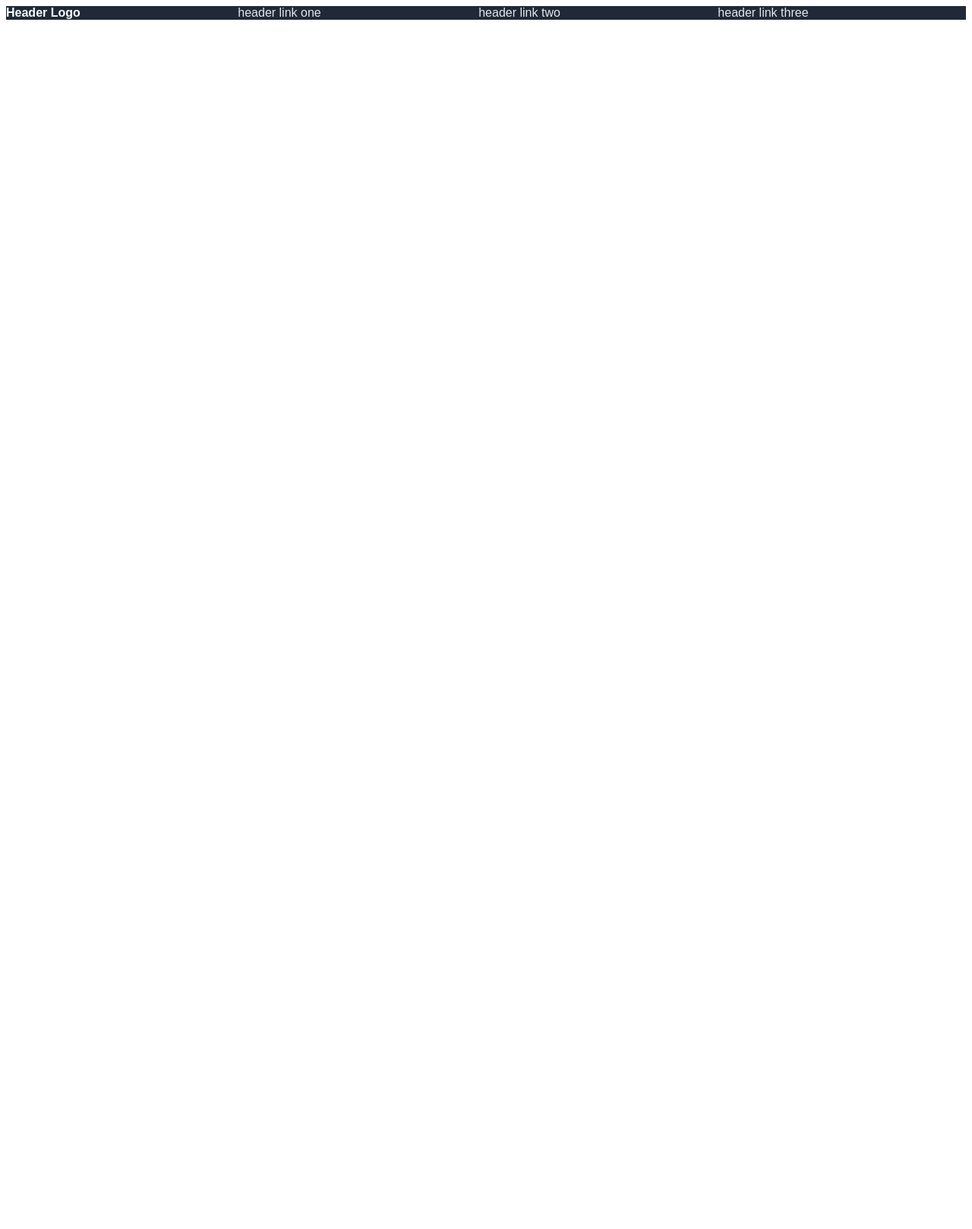
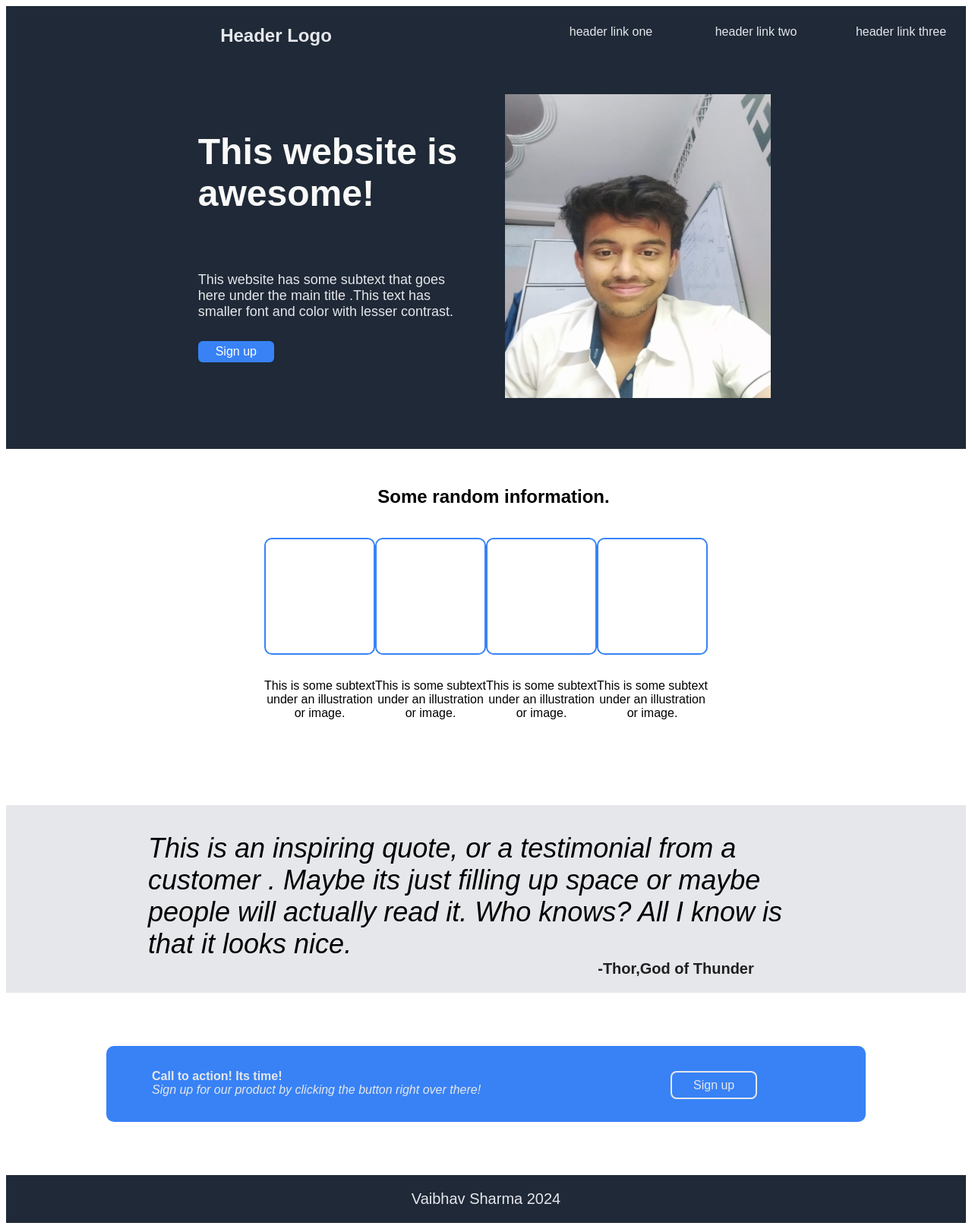
Before and after one commit to pudeesht/LandingPage-OdinProject, a plain HTML site: page index.html in a window 1280 px wide. Shown: the whole page at 76% size. Before the commit the page ends 800 px from the top, so only its background shows below. Drawn offline with Linux system fonts and the light colour scheme.

Commit message:
made the final look

```diff
--- a/index.html
+++ b/index.html
@@ -9,22 +9,75 @@
 
 <body>
 
-<div class="container">
-    <div class="headermain"> Header Logo</div>
-    <div class="headerside"> header link one</div>
-    <div class="headerside"> header link two</div>
-    <div class="headerside"> header link three</div>
-</div>
+
+    <div class="container">
+        <div class="main"> Header Logo</div>
+        <div class="side"> header link one</div>
+        <div class="side"> header link two</div>
+        <div class="side"> header link three</div>
+    </div>
+
+    <div class="container2">
+
+        <div class="textcontainer">
+
+            <p class="maintext">This website is awesome!</p>
+            <p class="subtext">This website has some subtext that goes here under the main title .This text has smaller font and color with lesser contrast.</p>
+            <div class="button">Sign up</div>
+
+        </div>
+
+        <div class ><img src="mypic.jpg" alt="Pudeesht sir" height="400px" width="350px"></div>
+
+    </div>
+
+    <div class="container3">
+
+        <p class="main">Some random information.</p>
+        <div class="boxes">
+
+            <p class="box"></p>
+            <p class="box"></p>
+            <p class="box"></p>
+            <p class="box"></p>
+
+        </div>
+        <div class="textboxes">
+
+            <p class="desc">This is some subtext under an illustration or image.</p>
+            <p class="desc">This is some subtext under an illustration or image.</p>
+            <p class="desc">This is some subtext under an illustration or image.</p>
+            <p class="desc">This is some subtext under an illustration or image.</p>
+
+        </div>
+
+    </div>
 
 
+    <div class="quote">
+        <p class="quotetext">This is an inspiring quote, or a testimonial from a customer . Maybe its just filling up space or maybe people will actually read it. Who knows? All I know is that it looks nice. </p>
+        <p class="quotename">-Thor,God of Thunder</p>
+    </div>
 
 
+    <div class="last">
 
+        <div class="bigbutton">
 
+            <div class="likhnewala">
+                <p class="det1">Call to action! Its time!</p>
+                <p class="det2">Sign up for our product by clicking the button right over there!</p>
+            </div>
 
+            <div class="final">Sign up</div>
 
+        </div>
 
+    </div>
 
+    <div class="hogaya">
+        <p class="khatam">Vaibhav Sharma 2024</p>
+    </div>
 
 
 
--- a/styles.css
+++ b/styles.css
@@ -2,21 +2,266 @@
     display:flex;
     background-color:#1F2937;
     box-sizing: border-box;
+    justify-content: center;
+    align-content: center;
+    gap: 20px;
+    /* border: orange solid 10px; */
+}
+
+
+.container2{
+    display:flex;
+    background-color:#1F2937;
+    box-sizing: border-box;
+    justify-content: space-around;
+    align-content: space-around;
+    /* border: blue solid 10px; */
+    padding-left: 20%;
+    padding-right: 20%;
+    padding-top: 5%;
+    padding-bottom: 5%;
+    width: auto;
+    height: auto;
+    gap:50px
+}
+
+
+.container *{
+    font-family: Arial, Helvetica, sans-serif;
+    flex-basis: 100%;
+
+}
+.main{
+    color: #E5E7EB;
+    font-weight: bold;
+    padding-left: 270px;
+    padding-right: 250px;
+    text-align:center;
+    padding-top: 25px;
+    /* border: black solid 5px; */
+    font-size: 24px;
+
+}
+
+.side{
+    color: #E5E7EB;
+    font-weight: lighter;
+    text-align: center;
+    padding-top: 25px;
+    /* border:black solid 5px; */
+}
+
+.container2 >*
+{
+    flex-basis: 100%;
+    font-family: Arial, Helvetica, sans-serif;
+
+}
+
+.textcontainer{
+    display :flex;
+    flex-direction: column;
+    align-items: flex-start;
+    flex-wrap: wrap;
+    /* border:pink solid 10px; */
+    gap:10px
+}
+
+.maintext{
+    font-size: 48px;
+    font-weight: bolder;
+    color: #f9faf8;
+    /* border:black solid 5px; */
+}
+
+.subtext{
+    font-size: 18px;
+    color: #e5e7eb;
+    /* border: black solid 5px; */
+}
+
+
+.button{
+    background-color: #3882f6;
+    /* border:black solid 2px; */
+    border-radius: 6px;
+    color: white;
+    text-align: center;
+    width: 100px;
+    padding-top: 5px;
+    padding-bottom: 5px;
+    /* font-weight: bold; */
+
+}
+
+.immage{
+    width: 200px;
+    height: 200px;
 }
 
 
 
-.container div{
+.container3{
+
+    display:flex;
+    flex-direction: column;
+    /* justify-content: center; */
+    /* align-items: center; */
+
+}
+
+
+.container3>*
+{
+    color: black;
     font-family: Arial, Helvetica, sans-serif;
-    flex:auto;
 }
-.container .headermain{
-    color: #f9faf8;
+
+.boxes{
+    display: flex;
+    justify-content: space-around;
+    padding-left: 340px;
+    padding-right: 340px;
+}
+
+.box{
+    height: 150px;
+    width: 150px;
+    border: solid #3882f6 2px;
+    border-radius: 10px;
+}
+
+
+.textboxes
+{
+    display: flex;
+    justify-content: space-around;
+    padding-left: 340px;
+    padding-right: 340px;
+    font-family: Arial, Helvetica, sans-serif;
+}
+
+.desc
+{
+    width: 150px;
+    height: 150px;
+    text-align: center;
+}
+
+
+
+.quote
+{
+    display: flex;
+    flex-direction: column;
+    background-color: #e5e7eb;
+    justify-content: center;
+    align-items: center;
+}
+
+.quotetext{
+    text-align: start;
+    font-family: Arial, Helvetica, sans-serif;
+    font-style: italic;
+    font-weight: lighter;
+    font-size: 36px;
+    width: 890px;
+    padding-bottom: 0px;
+    margin-bottom: 0px;
+}
+
+.quotename{
+    text-align: start;
+    font-family: Arial, Helvetica, sans-serif;
     font-weight: bold;
-    flex:auto;
+    font-size: 20px;
+    color: #1f1f1f;
+    padding-left: 500px;
+    margin-top: 0px;
 }
-.container .headerside{
+
+
+
+
+.last
+{
+    display: flex;
+    flex-direction: column;
+    justify-content: center;
+    align-items: center;
+}
+
+.bigbutton
+{
+    background-color: #3882f6;
+    width: 1000px;
+    height: 100px;
+    border-radius: 10px;
+    margin-top: 70px;
+    margin-bottom: 70px;
+    display: flex;
+}
+
+.likhnewala
+{
+    display:flex;
+    flex-direction: column;
+    font-family: Arial, Helvetica, sans-serif;
+}
+
+.det1
+{
+    text-align: left;
+    font-weight: bold;
+    color: #e5e7eb;
+    padding-top: 15px;
+    padding-left: 60px;
+    margin-bottom: 0px;
+}
+
+.det2{
+    text-align: left;
+    font-style: italic;
+    color: #e5e7eb;
+    padding-left: 60px;
+    margin-top: 0px;
+
+}
+
+
+.final
+{
+    font-family: Arial, Helvetica, sans-serif;
+    border: solid #e5e7eb 2px;
+    text-align: center;
     color: #E5E7EB;
-    font-weight: lighter;
-    flex:auto;
+    border-radius: 8px;
+
+    width: 110px;
+    height: 25px;
+
+    padding-top: 8px;
+
+    margin-left: 250px;
+    margin-top: 33px;
+
 }
+
+
+
+.hogaya
+{
+    display: flex;
+    justify-content: center;
+    background-color: #1F2937;
+
+}
+
+.khatam
+{
+
+    font-family: Arial, Helvetica, sans-serif;
+    font-size: 20px;
+    color: #E5E7EB;
+
+}
```
Also changed, not shown: mypic.jpg (added).
